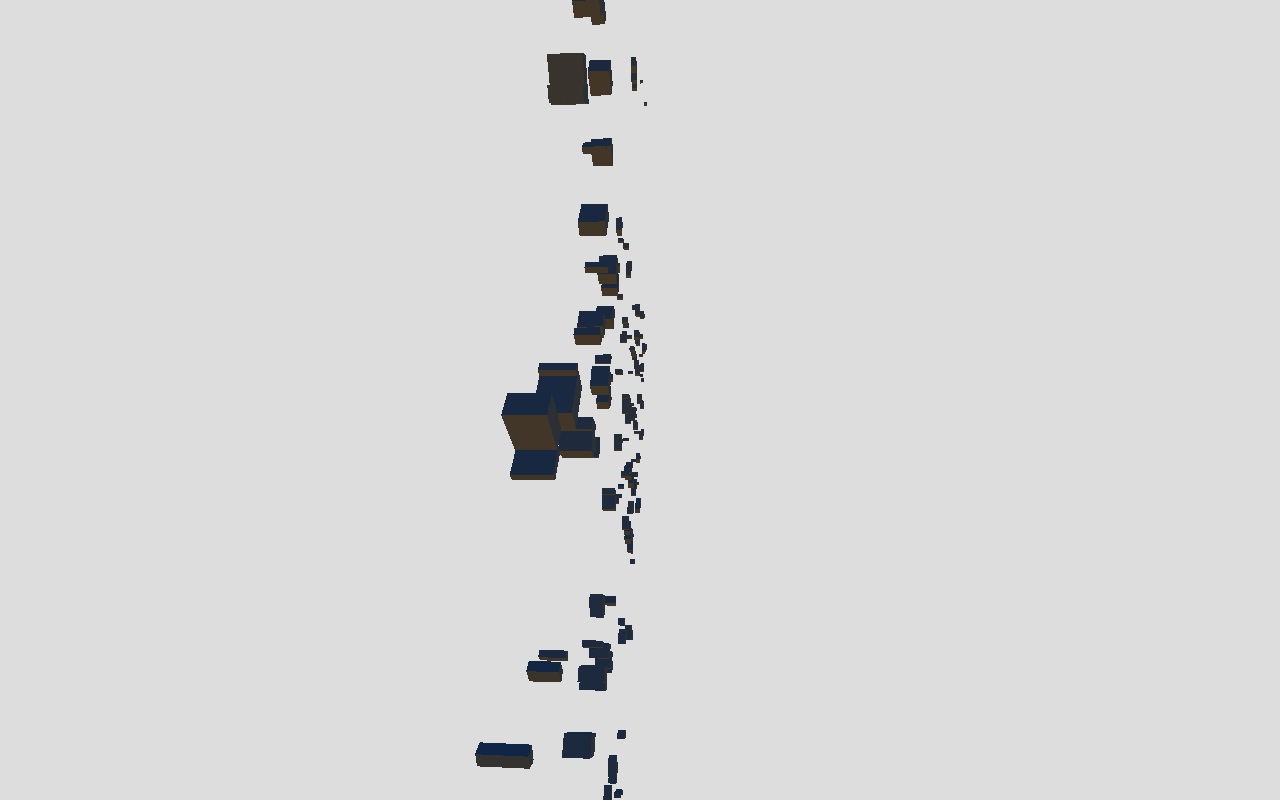
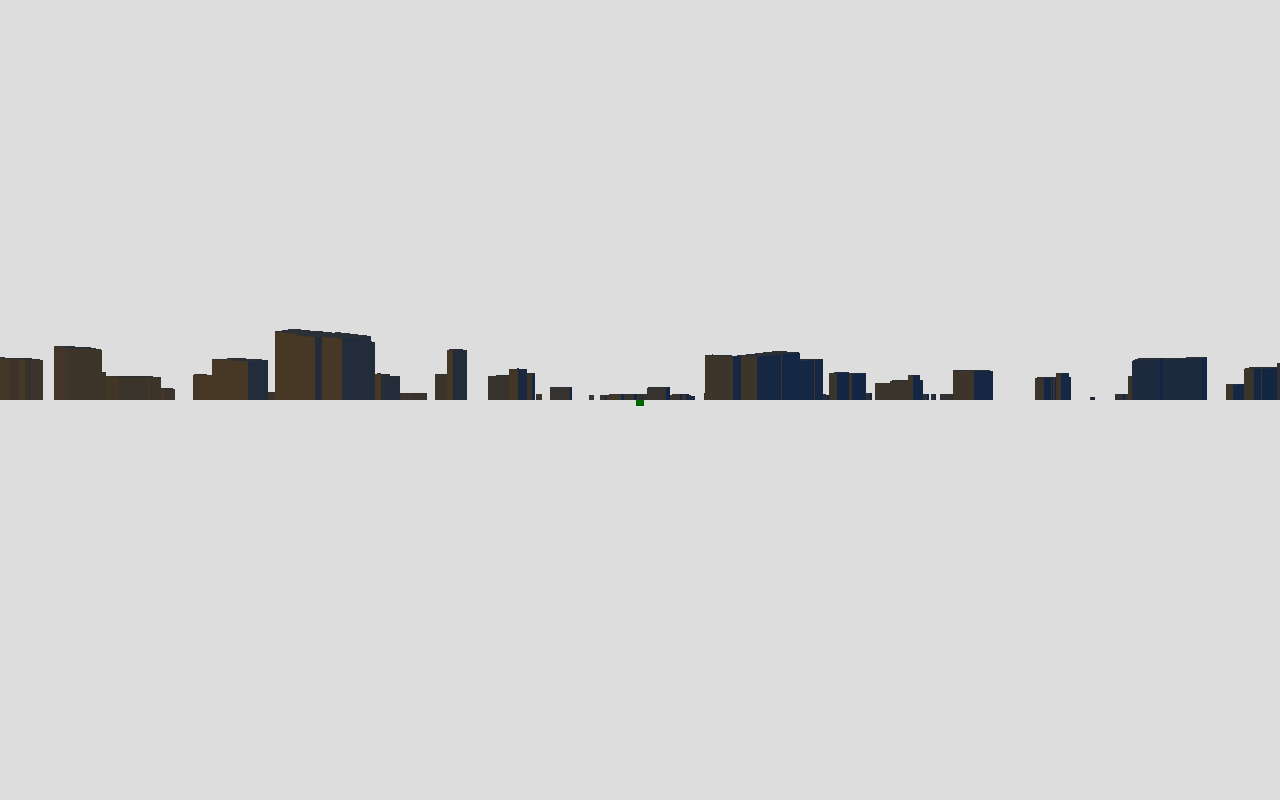
Before and after one commit to alexandrainst/3dmap, a plain HTML site: page index.html in a window 1280 px wide. Drawn offline with nearby package versions, Linux system fonts and the light colour scheme; animation ran at ten frames a second.

Commit message:
made map show horisontally instead of vertically

```diff
--- a/index.html
+++ b/index.html
@@ -28,18 +28,18 @@
                 renderer.setClearColor(0xdddddd);
                 document.body.appendChild( renderer.domElement );
 
-                var geometry = new THREE.BoxGeometry( 1, 1, 1 );
+                var geometry = new THREE.BoxGeometry( 10, 20, 10 );
                 var material = new THREE.MeshLambertMaterial( {color: 0x00ff00} );
                 var cube = new THREE.Mesh( geometry, material );
-                cube.position.x=threeObjects[0].geometry.vertices[0].x;
-                cube.position.y=threeObjects[0].geometry.vertices[0].y;
-                cube.position.z=0;
+                cube.position.x= threeObjects[0].geometry.vertices[0].x;
+                cube.position.y= threeObjects[0].geometry.vertices[0].y;
+                cube.position.z=-100;
                 scene.add( cube );
 
                 camera.position.z = 50;
                 camera.position.x = threeObjects[0].geometry.vertices[0].x-800;
-                camera.position.y =threeObjects[0].geometry.vertices[0].y;
-                //camera.lookAt( scene.position );
+                camera.position.y = threeObjects[0].geometry.vertices[0].y;
+                //camera.lookAt(threeObjects[0].position);
                 camera.lookAt(cube.position);
 
 
@@ -116,12 +116,29 @@
                         });
 
                         var geometry = new THREE.ExtrudeGeometry(rectShape, { amount: height, bevelEnabled: true, bevelSegments: 1, steps: 1, bevelSize: 0.1, bevelThickness: 0.1 });
+
+
+				for( var i = 0; i < geometry.vertices.length; i++ )
+				{
+
+var fZ =  geometry.vertices[i].z;
+geometry.vertices[i].x -= 582300;
+geometry.vertices[i].z = geometry.vertices[i].y-6233000;
+geometry.vertices[i].y = fZ;
+
+
+console.log(geometry.vertices[i]);
+
+				}
                         var material = new THREE.MeshLambertMaterial({color: 0x777777});
                         var rectMesh = new THREE.Mesh(geometry, material) ;
-                        //rectMesh.rotation.x = -Math.PI/2;
+
+
+
+                      //  rectMesh.rotation.z = -Math.PI/2;
                         //console.log(rectMesh);
 
-                        threeObjects.push(rectMesh);
+                       threeObjects.push(rectMesh);
                     });
 
                     setup();
```
